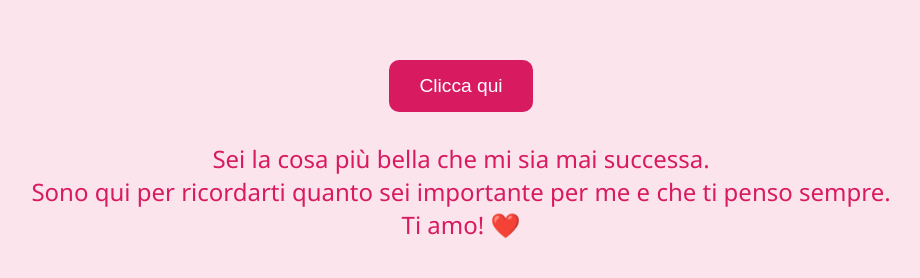
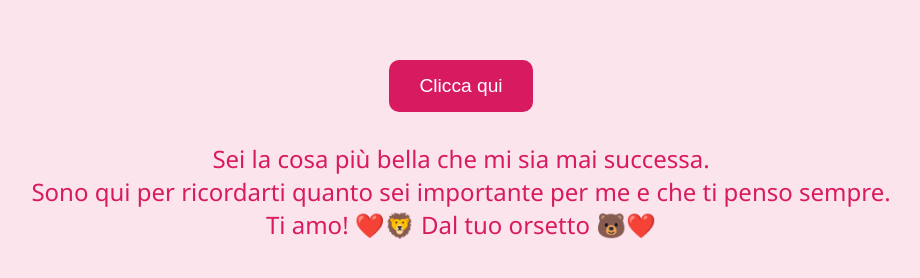
Before and after one commit to TRAGONX/Per-lei, a plain HTML site: page index.html in a window 1280 px wide. Both pictures are taken after a click on the button "Clicca qui". Shown: the part 354-632 px from the top of the page, without its empty margins (179-1099 px from the left). Drawn offline with Linux system fonts and the light colour scheme.

Commit message:
Update index.html

```diff
--- a/index.html
+++ b/index.html
@@ -70,7 +70,9 @@
     <div class="secret-message" id="secretMessage">
         Sei la cosa più bella che mi sia mai successa.<br>
         Sono qui per ricordarti quanto sei importante per me e che ti penso sempre.<br>
-        Ti amo! ❤️
+        Ti amo! ❤️🦁
+
+        Dal tuo orsetto 🐻❤️
     </div>
 
     <script>
```
